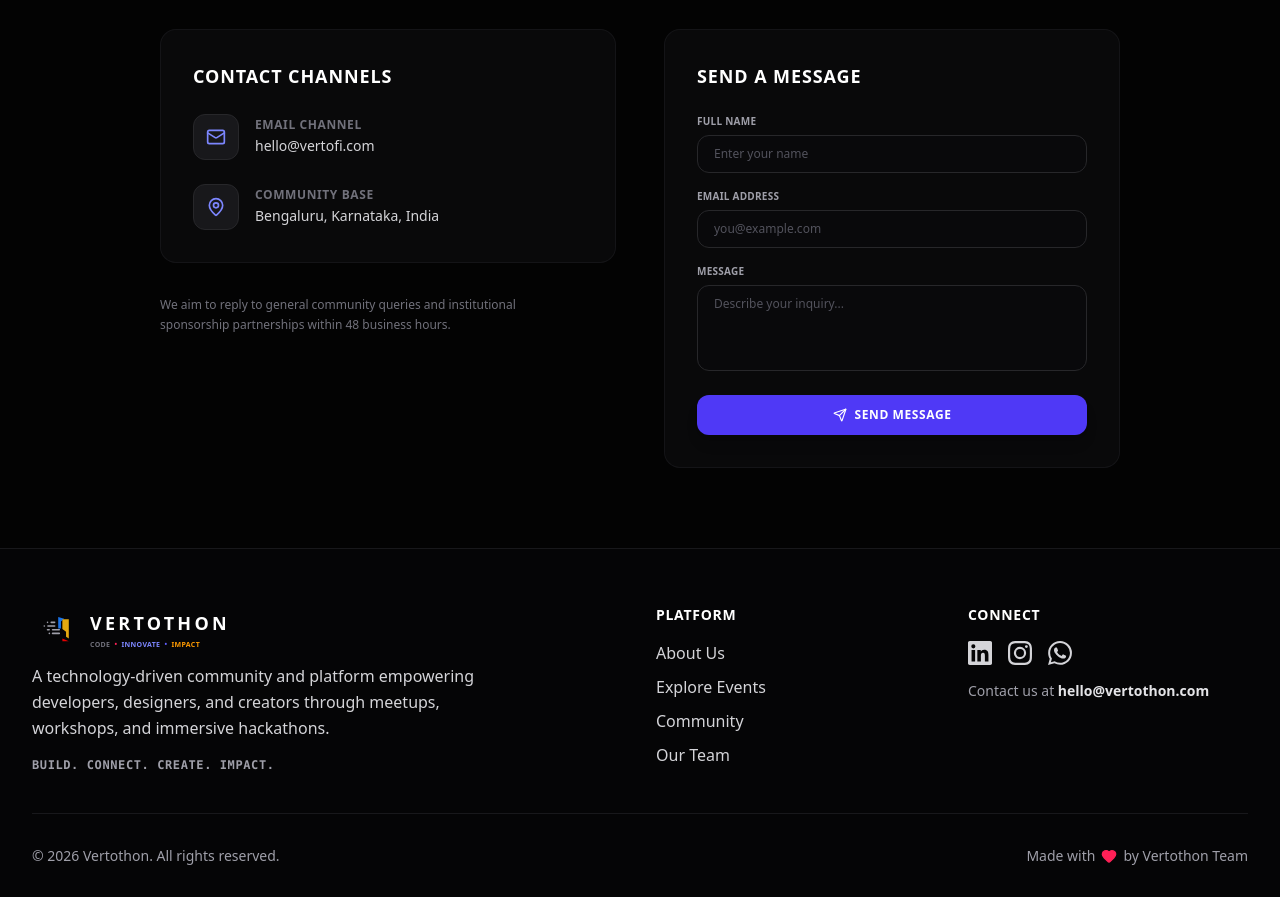
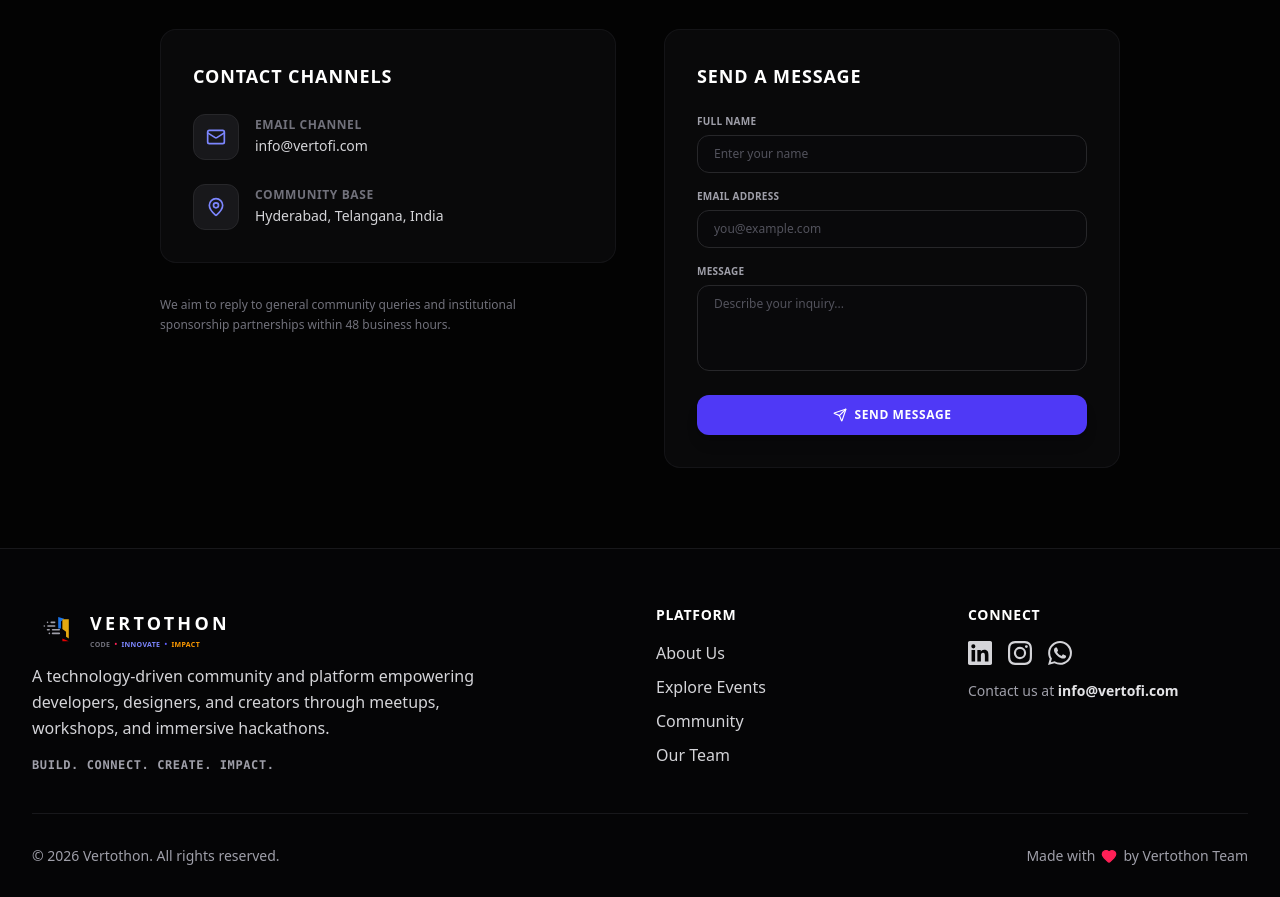
Before and after one commit to geethikaparvatham/vertothon, a Next.js app: page /contact in a window 1280 px wide. Shown: the part 280-1177 px from the top of the page. Built offline with nearby package versions, Linux system fonts and the light colour scheme.

Commit message:
feat: update contact email to info@vertofi.com and location to Hyderabad, Telangana, India

```diff
--- a/src/app/contact/page.tsx
+++ b/src/app/contact/page.tsx
@@ -59,7 +59,7 @@
                   </div>
                   <div>
                     <span className="text-xs text-zinc-500 uppercase tracking-wider font-semibold block">Email Channel</span>
-                    <span className="text-sm font-medium text-zinc-300">hello@vertofi.com</span>
+                    <a href="mailto:info@vertofi.com" className="text-sm font-medium text-zinc-300 hover:text-indigo-400 transition-colors">info@vertofi.com</a>
                   </div>
                 </div>
 
@@ -69,7 +69,7 @@
                   </div>
                   <div>
                     <span className="text-xs text-zinc-500 uppercase tracking-wider font-semibold block">Community Base</span>
-                    <span className="text-sm font-medium text-zinc-300">Bengaluru, Karnataka, India</span>
+                    <span className="text-sm font-medium text-zinc-300">Hyderabad, Telangana, India</span>
                   </div>
                 </div>
               </div>
--- a/src/components/Footer.tsx
+++ b/src/components/Footer.tsx
@@ -64,7 +64,7 @@
               </a>
             </div>
             <p className="text-sm text-zinc-400">
-              Contact us at <span className="text-zinc-200 font-semibold">hello@vertothon.com</span>
+              Contact us at <a href="mailto:info@vertofi.com" className="text-zinc-200 font-semibold hover:text-indigo-400 transition-colors">info@vertofi.com</a>
             </p>
           </div>
         </div>
```
